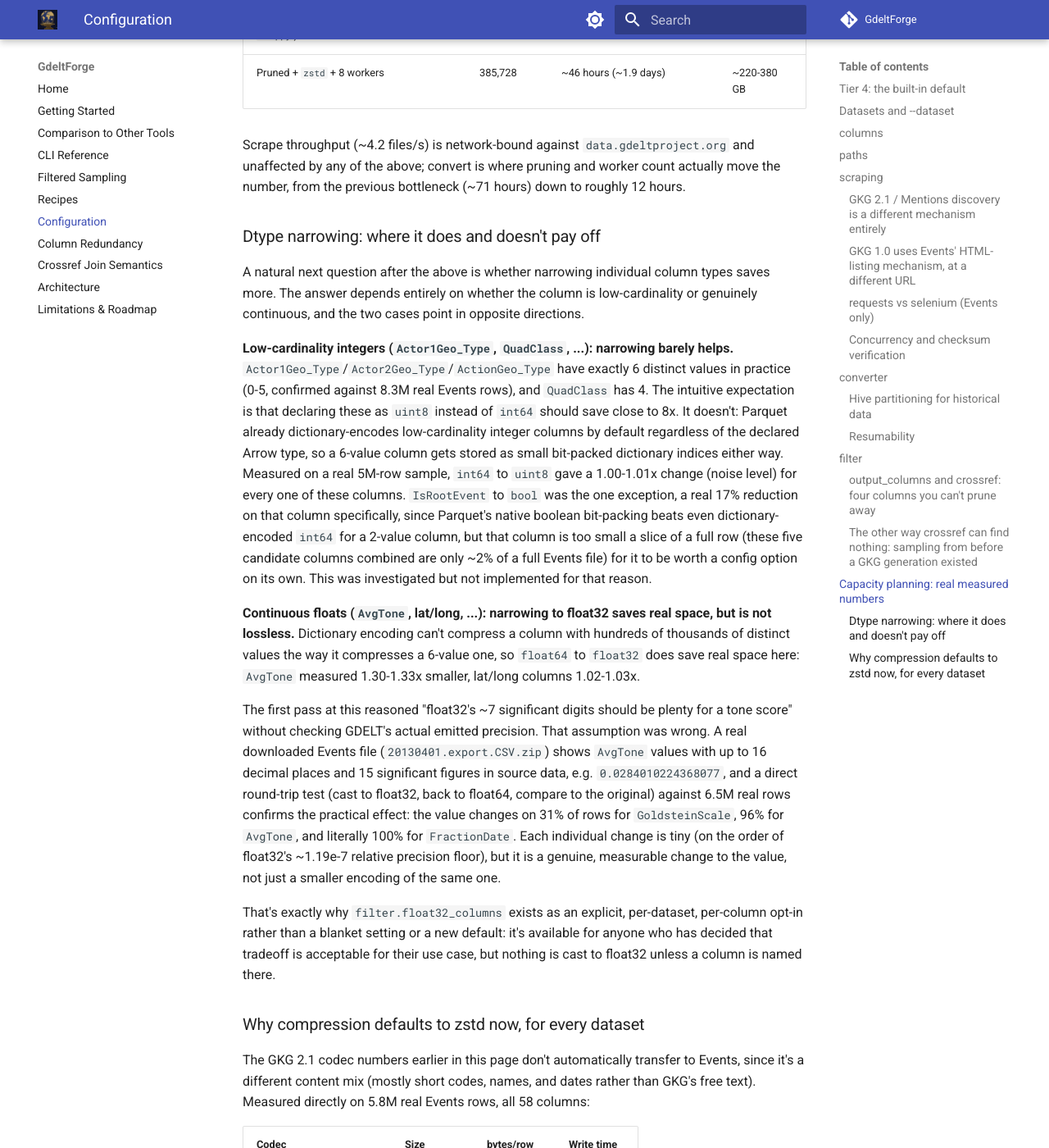
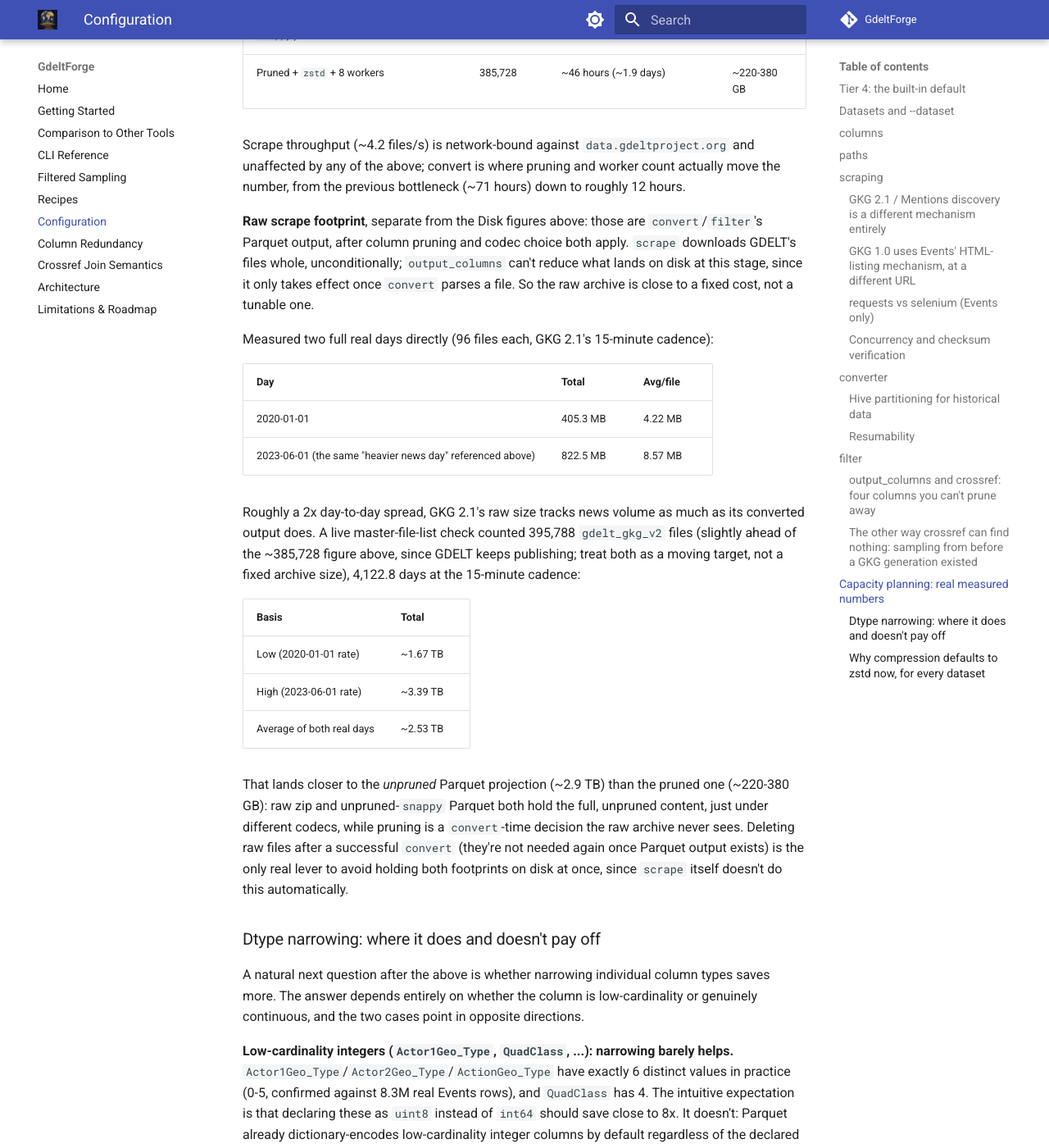
Before and after one commit to Vinicius-Teixeirac/GdeltForge, an MkDocs documentation site: the page built from docs/configuration.md, in a window 1280 px wide and 1400 px high, scrolled down 11815 px. Shown: the whole window at 82% size. Built offline with MkDocs 1.6.1 and Material for MkDocs 9.7.7, drawn with Linux system fonts in a browser that asks for light colours; comment, search, counter and statistics services are not loaded.

Commit message:
docs(configuration): add GKG 2.1's raw scrape footprint to capacity planning
The existing capacity planning section only covered convert/filter's
Parquet output, after column pruning and codec choice both apply;
nothing documented what scrape itself requires, a genuinely
different, unprunable number since output_columns only takes effect
once convert parses a file.

Measured two full real days directly (96 files each, GKG 2.1's
15-minute cadence): 2020-01-01 at 405.3 MB, 2023-06-01 (the same
heavier news day already referenced in this section) at 822.5 MB,
roughly a 2x spread. Projected across a live master-file-list count
(395,788 gdelt_gkg_v2 files today, ahead of the ~385,728 figure
already in this doc since GDELT keeps publishing) at both rates:
~1.67-3.39 TB, ~2.53 TB averaging the two real days.

Noted why that lands closer to the unpruned Parquet projection
(~2.9 TB) than the pruned one (~220-380 GB): raw zip and unpruned
snappy Parquet both hold the full, unpruned content under different
codecs, while pruning is a convert-time decision the raw archive
never sees. Confirmed convert never deletes the raw zip itself
(csv_path.unlink() in converter.py only removes the intermediate
extracted CSV, gated by keep_unzipped) before stating that deleting
raw files after a successful convert is the only real lever to avoid
holding both footprints at once.

```diff
--- a/docs/configuration.md
+++ b/docs/configuration.md
@@ -255,6 +255,25 @@ Column pruning did most of the work; the codec switch on top was a smaller, roug
 
 Scrape throughput (~4.2 files/s) is network-bound against `data.gdeltproject.org` and unaffected by any of the above; convert is where pruning and worker count actually move the number, from the previous bottleneck (~71 hours) down to roughly 12 hours.
 
+**Raw scrape footprint**, separate from the Disk figures above: those are `convert`/`filter`'s Parquet output, after column pruning and codec choice both apply. `scrape` downloads GDELT's files whole, unconditionally; `output_columns` can't reduce what lands on disk at this stage, since it only takes effect once `convert` parses a file. So the raw archive is close to a fixed cost, not a tunable one.
+
+Measured two full real days directly (96 files each, GKG 2.1's 15-minute cadence):
+
+| Day | Total | Avg/file |
+|-----|-------|----------|
+| 2020-01-01 | 405.3 MB | 4.22 MB |
+| 2023-06-01 (the same "heavier news day" referenced above) | 822.5 MB | 8.57 MB |
+
+Roughly a 2x day-to-day spread, GKG 2.1's raw size tracks news volume as much as its converted output does. A live master-file-list check counted 395,788 `gdelt_gkg_v2` files (slightly ahead of the ~385,728 figure above, since GDELT keeps publishing; treat both as a moving target, not a fixed archive size), 4,122.8 days at the 15-minute cadence:
+
+| Basis | Total |
+|-------|-------|
+| Low (2020-01-01 rate) | ~1.67 TB |
+| High (2023-06-01 rate) | ~3.39 TB |
+| Average of both real days | ~2.53 TB |
+
+That lands closer to the *unpruned* Parquet projection (~2.9 TB) than the pruned one (~220-380 GB): raw zip and unpruned-`snappy` Parquet both hold the full, unpruned content, just under different codecs, while pruning is a `convert`-time decision the raw archive never sees. Deleting raw files after a successful `convert` (they're not needed again once Parquet output exists) is the only real lever to avoid holding both footprints on disk at once, since `scrape` itself doesn't do this automatically.
+
 ### Dtype narrowing: where it does and doesn't pay off
 
 A natural next question after the above is whether narrowing individual column types saves more. The answer depends entirely on whether the column is low-cardinality or genuinely continuous, and the two cases point in opposite directions.
```
